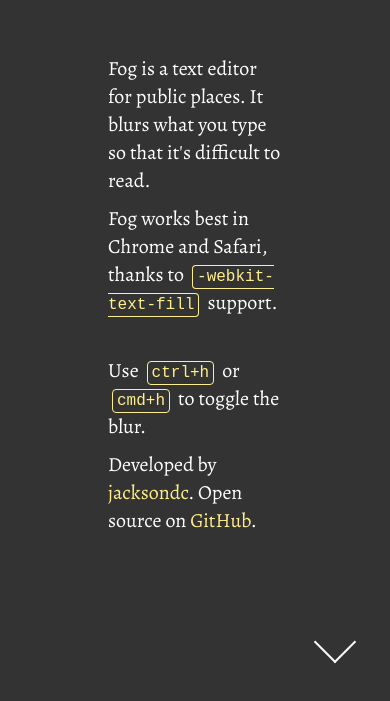
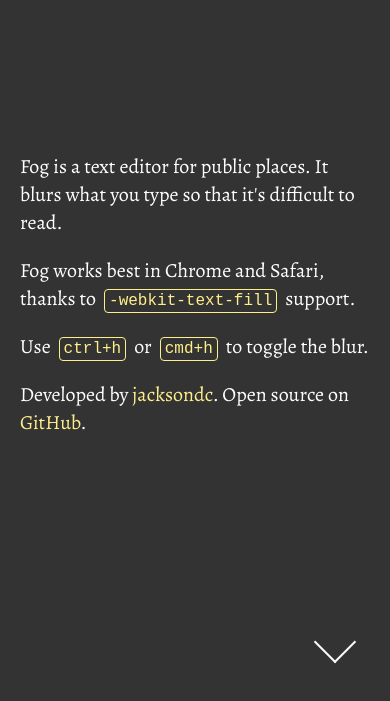
Before and after one commit to jacksondc/fog, a plain HTML site: page index.html in a window 390 px wide. Shown: the part 127-828 px from the top of the page. Drawn offline with nearby package versions, Linux system fonts and the light colour scheme.

Commit message:
Undo commit fd2ee4b, fix modal margins on mobile, fix invalid html

```diff
--- a/css/main.css
+++ b/css/main.css
@@ -399,13 +399,26 @@
 
     top:0;bottom:0;
     left:0;right:0;
+  }
 
-    padding:0 20%;
+  .modal-open .modal-overlay {
+    /*need both selectors for specificity*/
+    display:none;
   }
 
   .half {
     float:left;
     width:100%;
+    padding:0;
+  }
+
+  .half:nth-child(2) {
+    margin-top:-1rem; /*fake margin collapse*/
+  }
+
+  .modal p {
+    margin:1rem auto;
+    max-width:400px;
   }
 
   .modal-open .info{
--- a/index.html
+++ b/index.html
@@ -30,20 +30,21 @@
           <div class="info"></div>
           <div class="toggle">Clear</div>
           <div class="wrap"><textarea class="write mousetrap blur notext"></textarea></div>
-        <div>
+        </div>
 
         <div class="modal-overlay">
         </div>
+
         <div class="modal">
           <div class="footer-middle">
             <div class="footer-content">
               <div class="half">
                 <p>Fog is a text editor for public places.
                 It blurs what you type so that it's difficult to read.</p>
-                <p>Fog works best in Chrome and Safari, thanks to <code>-webkit-text-fill</code> support.<p>
+                <p>Fog works best in Chrome and Safari, thanks to <code>-webkit-text-fill</code> support.</p>
               </div>
               <div class="half">
-                <p>Use <code>ctrl+h</code> or <code>cmd+h</code> to toggle the blur.
+                <p>Use <code>ctrl+h</code> or <code>cmd+h</code> to toggle the blur.</p>
                 <p>Developed by <a href="http://jacksondc.com">jacksondc</a>. Open source on <a href="https://github.com/jacksondc/fog">GitHub</a>.</p>
               </div>
             </div>
```
